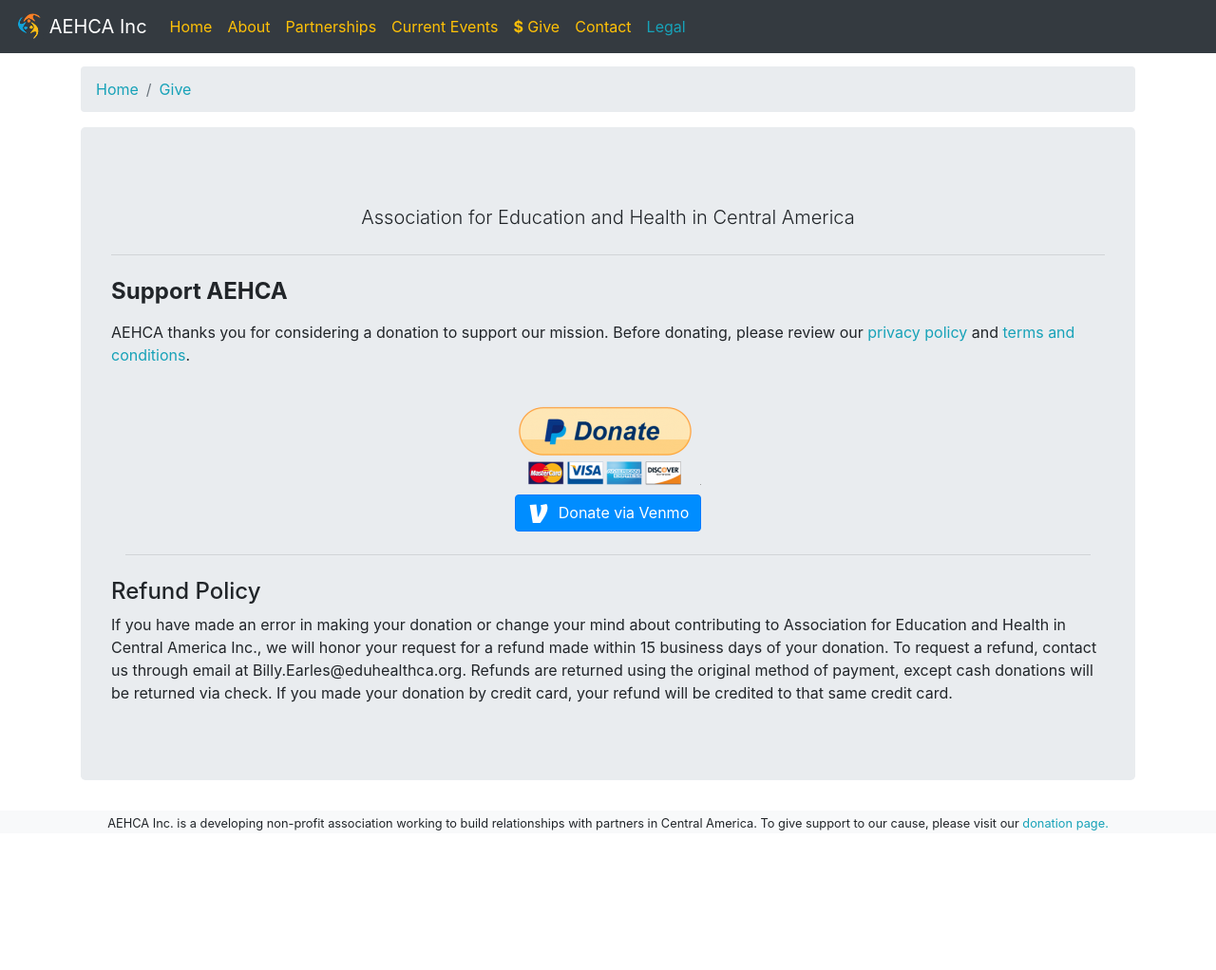
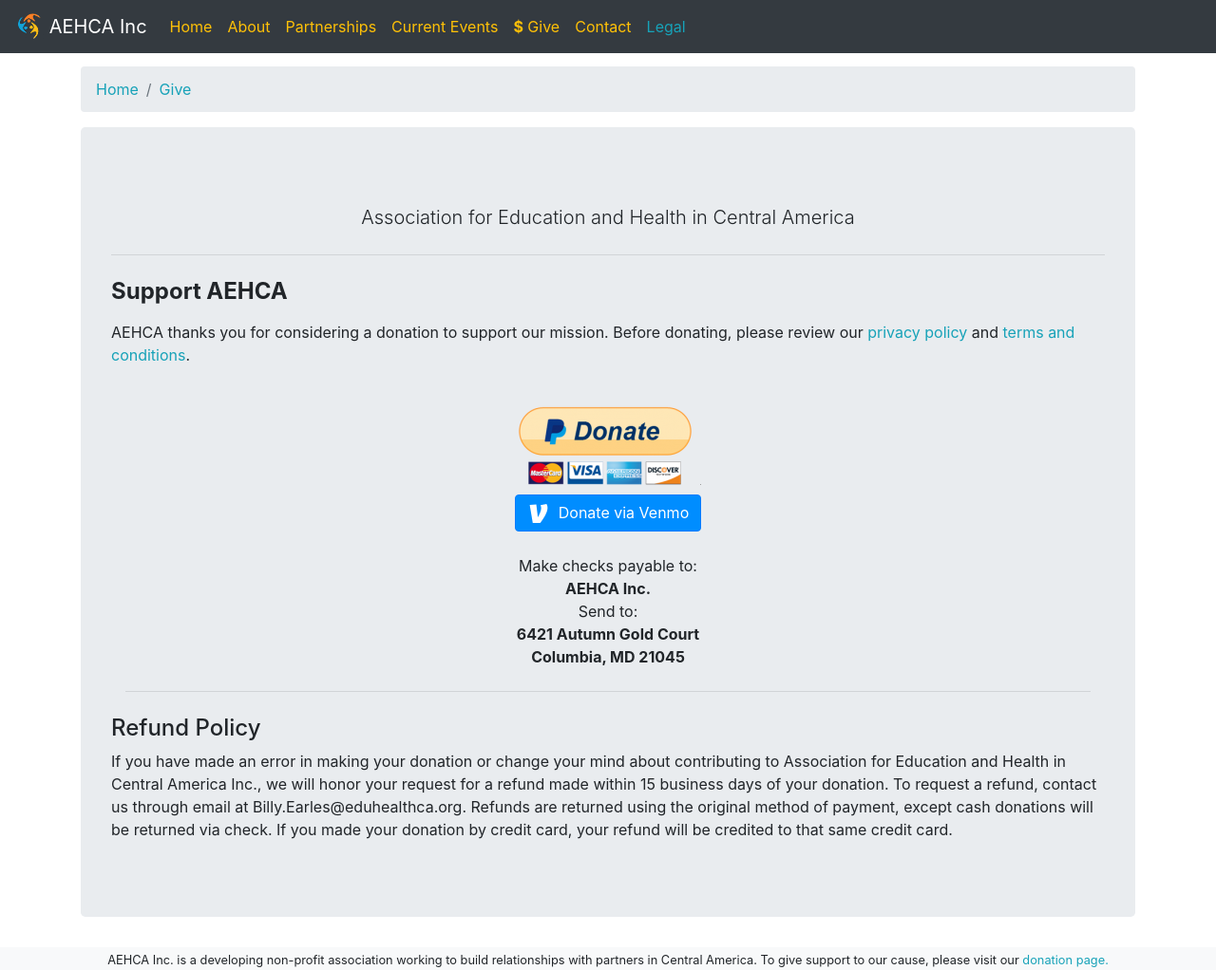
Before and after one commit to aehca/aehca.github.io, a Jekyll site: the page built from give.html, in a window 1280 px wide and 1022 px high. Shown: the whole window at 95% size. Built offline with Jekyll 4.4.1, drawn with Linux system fonts in a browser that asks for light colours.

Commit message:
add where to send checks (#52)

```diff
--- a/give.html
+++ b/give.html
@@ -112,6 +112,19 @@ For easy service and to set up recurring payments, use our PayPal link."
                 -->
               </div>
             </div>
+            <div class="row">
+              <div class="col text-center">
+                <br>
+                Make checks payable to:
+                <br>
+                <b>AEHCA Inc.</b>
+                <br>
+                Send to:
+                <br>
+                <b>6421 Autumn Gold Court</b> <br>
+                <b>Columbia, MD 21045</b>
+              </div>
+            </div>
             <hr class="my-4">
             <div class="row">
               <h4 class="mt-0 ">Refund Policy</h4>
```
